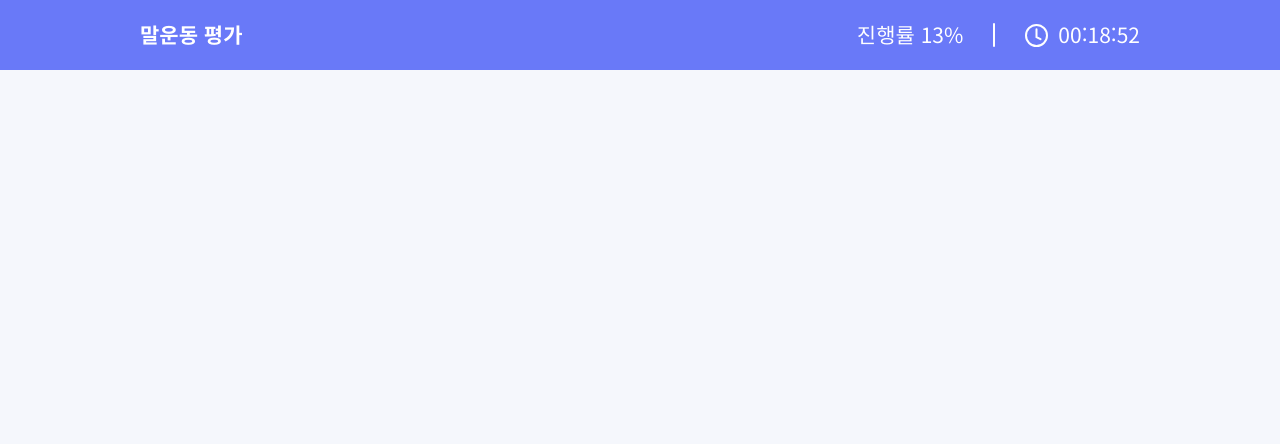
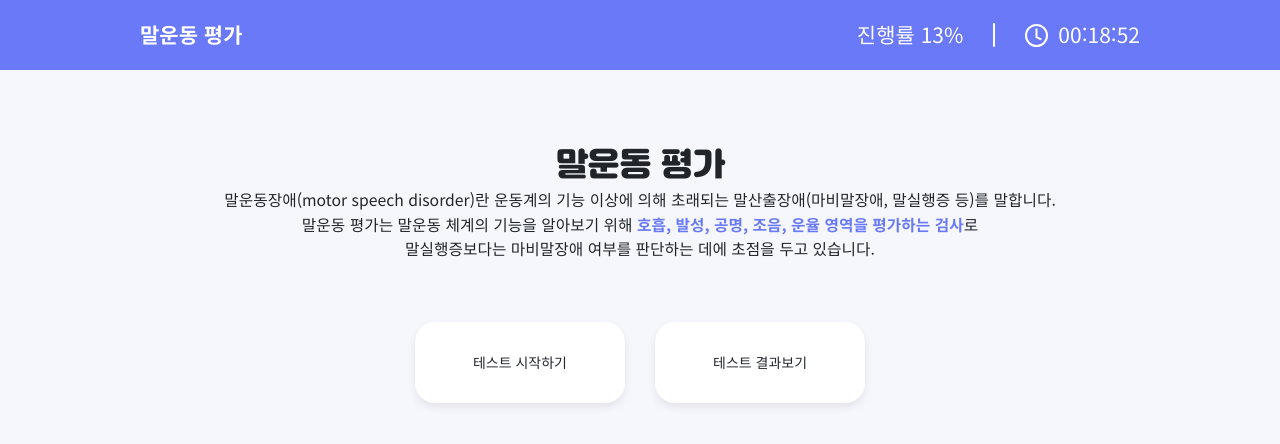
Before and after one commit to Randy-neopons/talkytalky_screening, a Next.js app: page / in a window 1280 px wide. Shown: the top 444 px of the page. Built offline with nearby package versions, Linux system fonts and the light colour scheme.

Commit message:
공통 컨테이너 작성, 시작페이지 작성

```diff
--- /dev/null
+++ b/src/components/common/Container/index.tsx
@@ -0,0 +1,5 @@
+import type { ReactNode } from 'react';
+
+export default function Container({ children }: { children: ReactNode }) {
+    return <div className='container mx-auto pt-[60px] xl:pt-20 flex flex-col flex-nowrap items-center'>{children}</div>;
+}
--- a/src/pages/index.tsx
+++ b/src/pages/index.tsx
@@ -1,3 +1,25 @@
+import Container from '@/components/common/Container';
+
 export default function Home() {
-    return <></>;
+    return (
+        <Container>
+            <h1 className='text-head-1 font-jalnan'>말운동 평가</h1>
+            <span className='text-body-1 font-noto text-center'>
+                말운동장애(motor speech disorder)란 운동계의 기능 이상에 의해 초래되는 말산출장애(마비말장애, 말실행증 등)를 말합니다.
+                <br />
+                말운동 평가는 말운동 체계의 기능을 알아보기 위해{' '}
+                <span className='mt-[10px] font-bold text-accent1'>호흡, 발성, 공명, 조음, 운율 영역을 평가하는 검사</span>로
+                <br />
+                말실행증보다는 마비말장애 여부를 판단하는 데에 초점을 두고 있습니다.
+            </span>
+            <ul className='mt-[60px]'>
+                <li className='float-left flex flex-col flex-nowrap items-center rounded-[20px] bg-white shadow-base py-[30px] px-[58px] mr-[30px]'>
+                    테스트 시작하기
+                </li>
+                <li className='float-left flex flex-col flex-nowrap items-center rounded-[20px] bg-white shadow-base py-[30px] px-[58px]'>
+                    테스트 결과보기
+                </li>
+            </ul>
+        </Container>
+    );
 }
--- a/tailwind.config.ts
+++ b/tailwind.config.ts
@@ -7,6 +7,9 @@ const config: Config = {
             backgroundImage: {
                 'gradient-radial': 'radial-gradient(var(--tw-gradient-stops))',
                 'gradient-conic': 'conic-gradient(from 180deg at 50% 50%, var(--tw-gradient-stops))',
+            },
+            boxShadow: {
+                base: '0px 4px 8px 0px rgba(0, 0, 0, 0.08)',
             },
             colors: {
                 primary1: '#FFCF5C',
```
Also changed, not shown: src/components/common/CheckBox/index.tsx (renamed from src/components/CheckBox/index.tsx).
